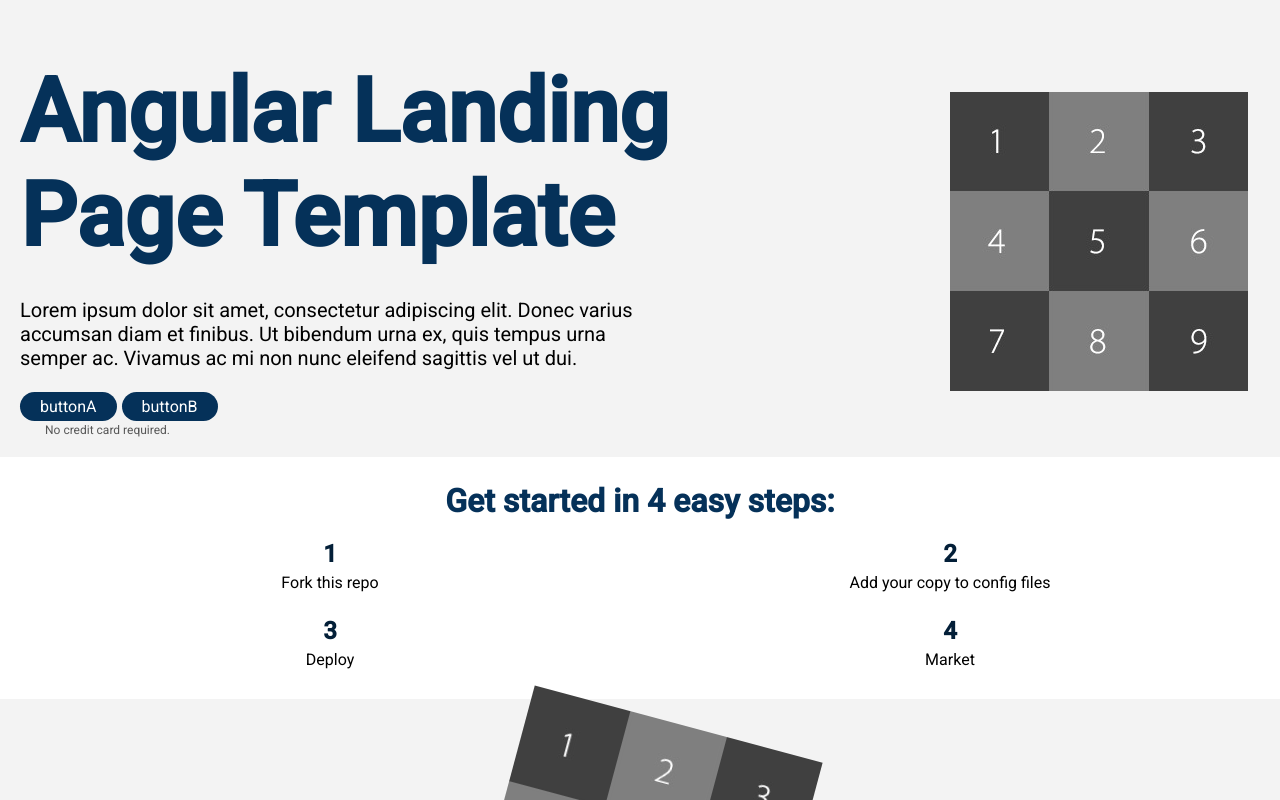
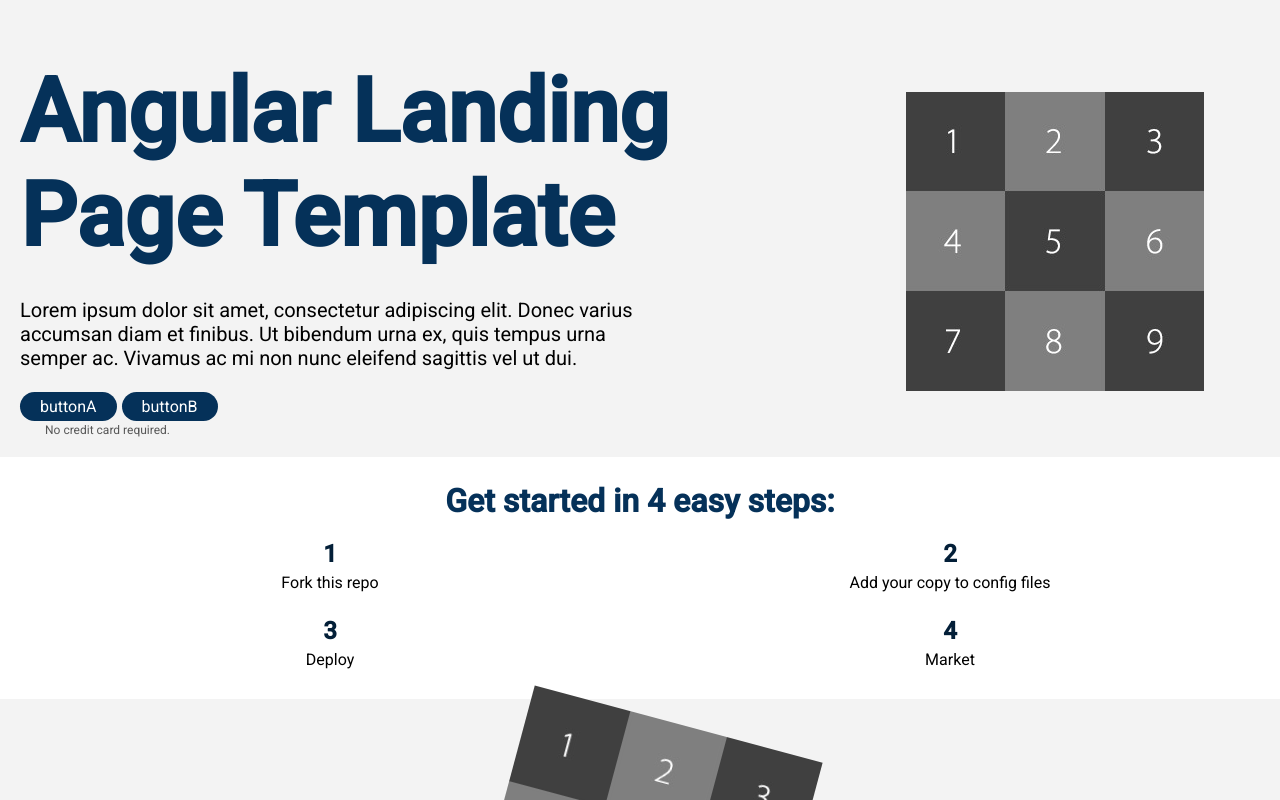
Before and after one commit to MikeQDev/angular-landing-page-template, an Angular app: page / in a window 1280 px wide. Shown: the top 800 px of the page. Built offline with nearby package versions, Linux system fonts and the light colour scheme.

Commit message:
better image sizing, 70/30

```diff
--- a/src/app/header/header.component.scss
+++ b/src/app/header/header.component.scss
@@ -23,7 +23,8 @@
 .image-block {
   margin: auto;
   img {
-    width: 80vw;
+    max-width: 80vw;
+    max-height: 50vh;
   }
 }
 
@@ -49,6 +50,7 @@ p.below-button-text {
   font-size: 12px;
   color: #575757;
 }
+
 @media (min-width: (variables.$mobile-width - 400)) {
   .two-pane {
     flex-direction: row;
@@ -68,9 +70,9 @@ p.below-button-text {
       }
     }
     .image-block {
-      width: 25%;
+      width: 30%;
       img {
-        max-width: 130%;
+        max-width: 35vw;
       }
     }
   }
```
